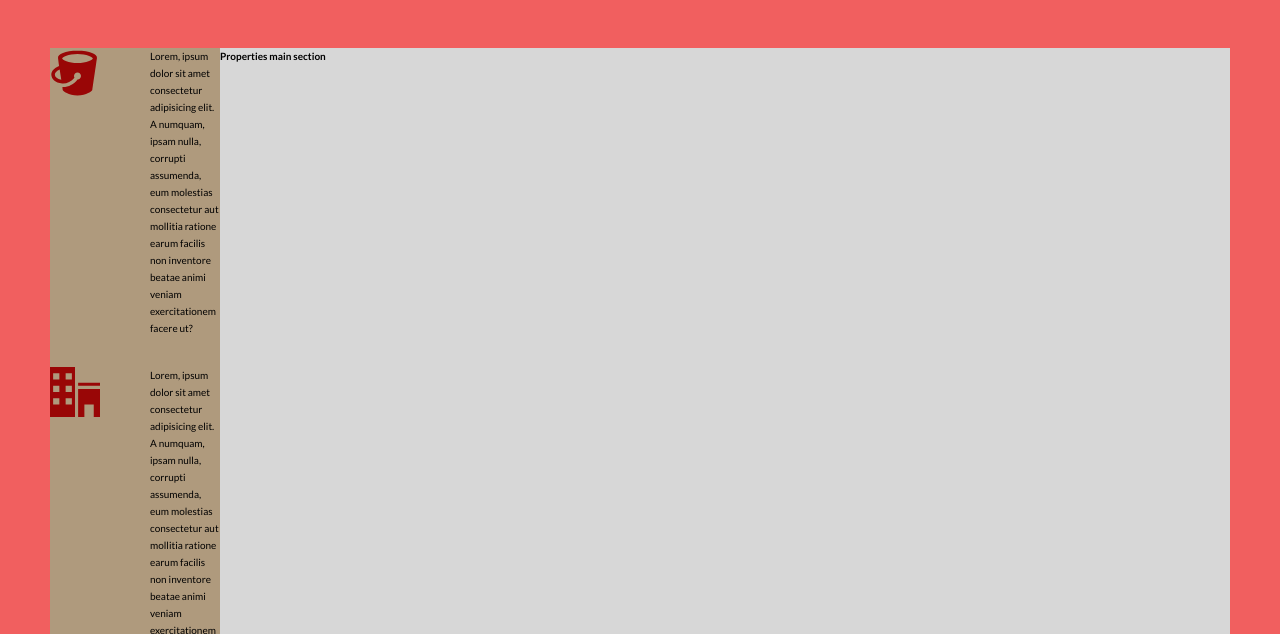
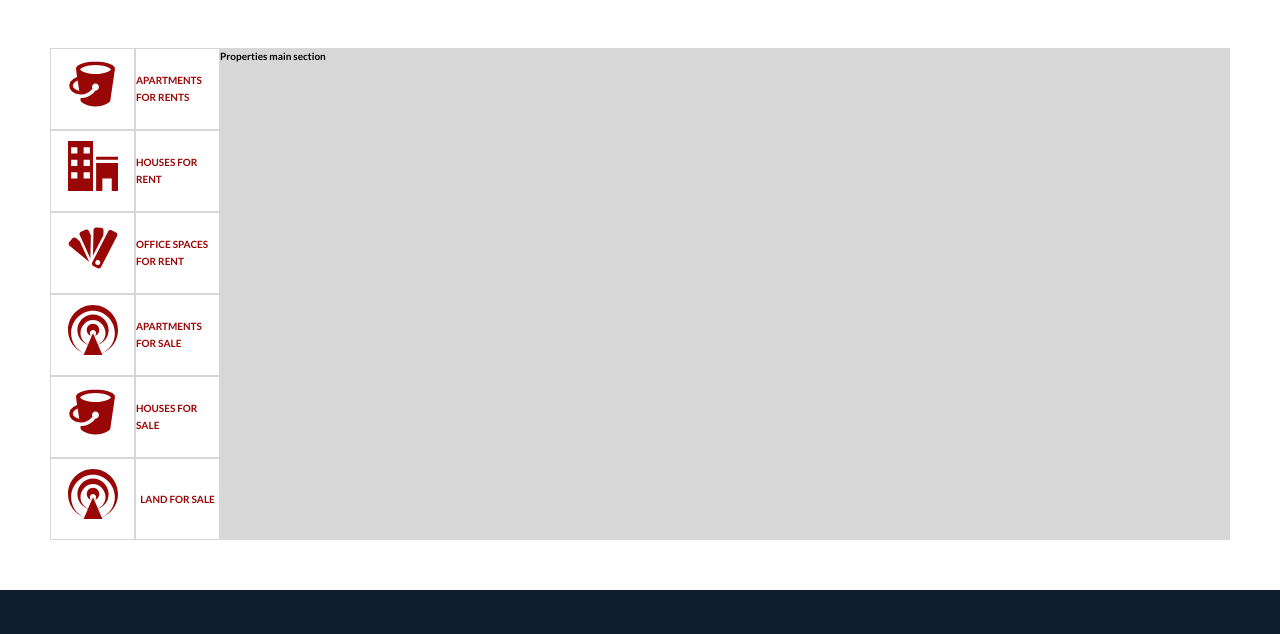
Before and after one commit to francis-mwas/RealtorAppTemplates, a website: page properties.html in a window 1280 px wide. Shown: the part 482-1116 px from the top of the page. Drawn offline with Linux system fonts and the light colour scheme.

Commit message:
Added style for sidebar navigation to layout the content properly

```diff
--- a/properties.html
+++ b/properties.html
@@ -49,42 +49,55 @@
         </div>
         <section class="properties-section properties">
             <aside class="properties-section__aside">
-                <svg class="service__icon">
+                <div class="aside__card">
+                    <svg class="aside__icon">
                         <use xlink:href="img/sprite.svg#icon-bucket"></use>
                     </svg>
-                <p class="aside__text">Lorem, ipsum dolor sit amet consectetur adipisicing elit. A numquam, ipsam nulla,
-                    corrupti assumenda, eum molestias consectetur aut mollitia ratione earum facilis non inventore
-                    beatae animi veniam exercitationem facere ut?</p>
-                <svg class="service__icon">
+                </div>
+                <div class="aside__text">
+                    <p class="aside__text--head">Apartments for rents</p>
+                </div>
+                <div class="aside__card">
+                    <svg class="aside__icon">
                         <use xlink:href="img/sprite.svg#icon-office"></use>
                     </svg>
-                <p class="aside__text">Lorem, ipsum dolor sit amet consectetur adipisicing elit. A numquam, ipsam
-                    nulla, corrupti assumenda, eum molestias consectetur aut mollitia ratione earum facilis non
-                    inventore beatae animi veniam exercitationem facere ut?</p>
-                <svg class="service__icon">
+                </div>
+                <div class="aside__text">
+                    <p class="aside__text--head">Houses for rent</p>
+                </div>
+                <div class="aside__card">
+                    <svg class="aside__icon">
                         <use xlink:href="img/sprite.svg#icon-colours"></use>
                     </svg>
-                <p class="aside__text">Lorem, ipsum dolor sit amet consectetur adipisicing elit. A numquam, ipsam
-                    nulla, corrupti assumenda, eum molestias consectetur aut mollitia ratione earum facilis non
-                    inventore beatae animi veniam exercitationem facere ut?</p>
-                <svg class="service__icon">
+                </div>
+                <div class="aside__text">
+                    <p class="aside__text--head">Office spaces for rent</p>
+                </div>
+                <div class="aside__card">
+                    <svg class="aside__icon">
                         <use xlink:href="img/sprite.svg#icon-podcast"></use>
                     </svg>
-                <p class="aside__text">Lorem, ipsum dolor sit amet consectetur adipisicing elit. A numquam, ipsam
-                    nulla, corrupti assumenda, eum molestias consectetur aut mollitia ratione earum facilis non
-                    inventore beatae animi veniam exercitationem facere ut?</p>
-                <svg class="service__icon">
+                </div>
+                <div class="aside__text">
+                    <p class="aside__text--head">Apartments for sale</p>
+                </div>
+
+                <div class="aside__card">
+                    <svg class="aside__icon">
                         <use xlink:href="img/sprite.svg#icon-bucket"></use>
                     </svg>
-                <p class="aside__text">Lorem, ipsum dolor sit amet consectetur adipisicing elit. A numquam, ipsam
-                    nulla, corrupti assumenda, eum molestias consectetur aut mollitia ratione earum facilis non
-                    inventore beatae animi veniam exercitationem facere ut?</p>
-                <svg class="service__icon">
+                </div>
+                <div class="aside__text">
+                    <p class="aside__text--head">Houses for sale</p>
+                </div>
+                <div class="aside__card">
+                    <svg class="aside__icon">
                         <use xlink:href="img/sprite.svg#icon-podcast"></use>
                     </svg>
-                <p class="aside__text">Lorem, ipsum dolor sit amet consectetur adipisicing elit. A numquam, ipsam
-                    nulla, corrupti assumenda, eum molestias consectetur aut mollitia ratione earum facilis non
-                    inventore beatae animi veniam exercitationem facere ut?</p>
+                </div>
+                <div class="aside__text">
+                    <p class="aside__text--head">Land for sale</p>
+                </div>
             </aside>
             <div class="properties-section__main-section">
                 <h4>Properties main section</h4>
--- a/sass/_properties-section.scss
+++ b/sass/_properties-section.scss
@@ -1,5 +1,5 @@
 .properties-section {
-    background-color: $color-grey-dark-2;
+    // background-color: $tertiary-color;
     padding: 5rem;
 
     grid-column: full-start / full-end;
@@ -9,13 +9,54 @@
 
 
     &__aside {
-        background-color: $color-primary-2;
+        // background-color: whitesmoke;
         grid-column: full-start / 3;
 
         display: grid;
         grid-template-columns: repeat(2, 1fr);
         grid-template-rows: repeat(6, 1fr);
-        grid-gap: 3rem;
+        justify-content: center;
+        // justify-items: center;
+        // grid-gap: 3rem;
+
+    }
+
+    .aside {
+        &__card {
+            border: .6px solid $color-grey-1;
+
+            display: flex;
+            justify-content: center;
+            align-items: center;
+        }
+
+        &__icon {
+            width: 5rem;
+            height: 5rem;
+            margin-bottom: 2rem;
+            margin-top: 1rem;
+            fill: $color-secondary;
+            transition: all .3s;
+        }
+
+        &__icon:hover {
+            transform: translateY(-1.01rem) scale(1.03);
+        }
+
+        &__text {
+            border: .6px solid $color-grey-1;
+            display: flex;
+            justify-content: center;
+
+            align-items: center;
+        }
+
+        &__text--head {
+            font-size: 1rem;
+            color: $color-secondary;
+            font-weight: 700;
+            text-transform: uppercase;
+        }
     }
 
     &__main-section {
```
Also changed, not shown: css/style.css. Lines whose indentation alone changed are shown as unchanged.
